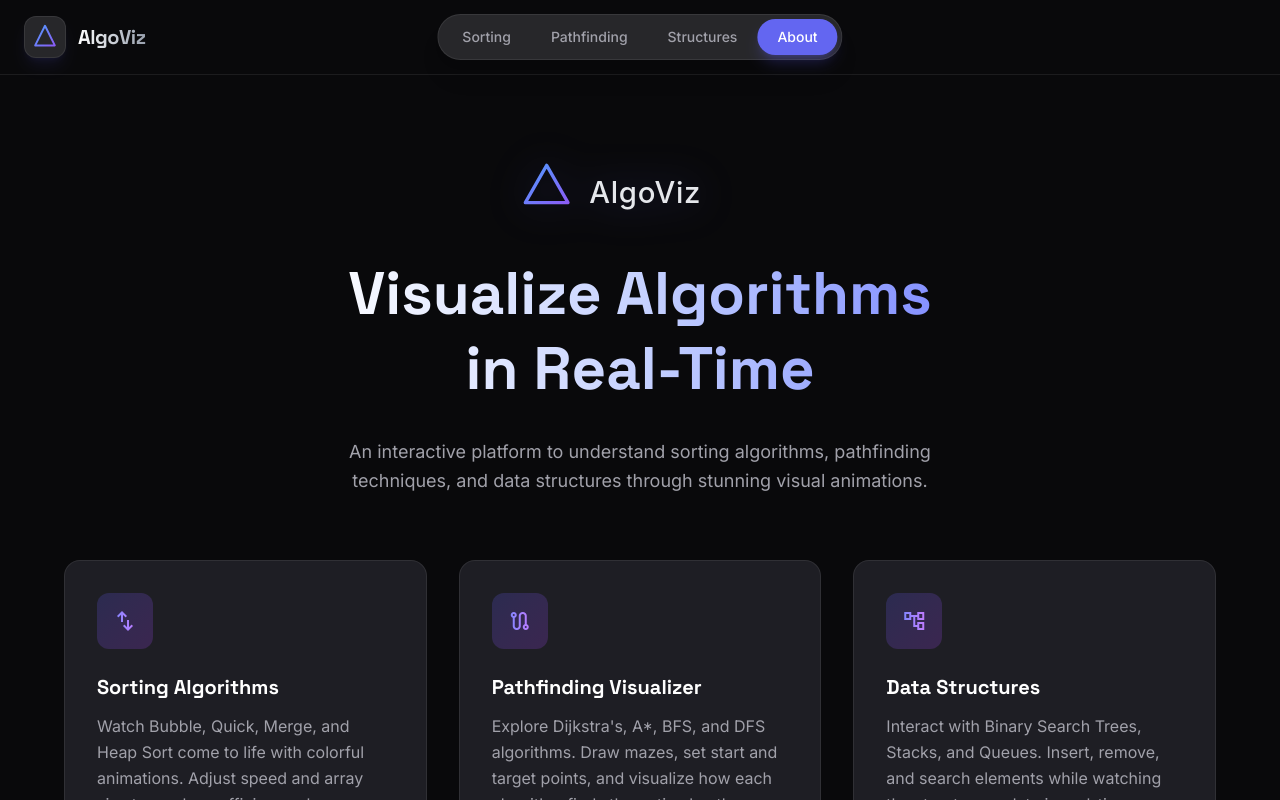
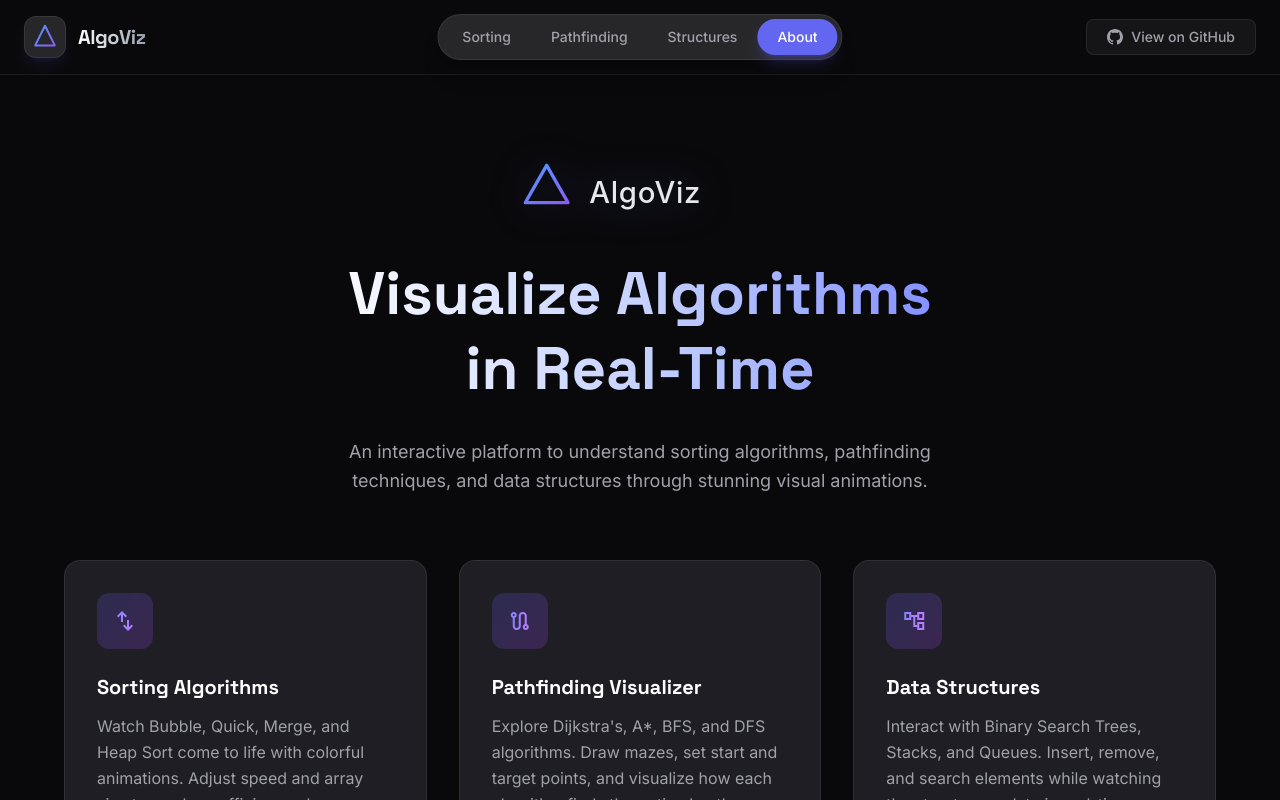
Before and after one commit to Veerpratapsingh08/AlgoViz, a Next.js app: page / in a window 1280 px wide. Built offline with nearby package versions, Linux system fonts and the light colour scheme.

Commit message:
Add "View on GitHub" button with GitHub icon to the header.

```diff
--- a/components/Header.tsx
+++ b/components/Header.tsx
@@ -34,8 +34,17 @@
 
       {/* Actions */}
       <div className="flex items-center gap-2">
-
-
+        <a
+          href="https://github.com/Veerpratapsingh08/AlgoViz"
+          target="_blank"
+          rel="noopener noreferrer"
+          className="btn btn-surface text-xs gap-2 hover:bg-[#24292e] hover:border-[#24292e] group"
+        >
+          <svg width="16" height="16" viewBox="0 0 24 24" fill="currentColor" className="text-[var(--text-muted)] group-hover:text-white transition-colors">
+            <path d="M12 0c-6.626 0-12 5.373-12 12 0 5.302 3.438 9.8 8.207 11.387.599.111.793-.261.793-.577v-2.234c-3.338.726-4.033-1.416-4.033-1.416-.546-1.387-1.333-1.756-1.333-1.756-1.089-.745.083-.729.083-.729 1.205.084 1.839 1.237 1.839 1.237 1.07 1.834 2.807 1.304 3.492.997.107-.775.418-1.305.762-1.604-2.665-.305-5.467-1.334-5.467-5.931 0-1.311.469-2.381 1.236-3.221-.124-.303-.535-1.524.117-3.176 0 0 1.008-.322 3.301 1.23.957-.266 1.983-.399 3.003-.404 1.02.005 2.047.138 3.006.404 2.291-1.552 3.297-1.23 3.297-1.23.653 1.653.242 2.874.118 3.176.77.84 1.235 1.911 1.235 3.221 0 4.609-2.807 5.624-5.479 5.921.43.372.823 1.102.823 2.222v3.293c0 .319.192.694.801.576 4.765-1.589 8.199-6.086 8.199-11.386 0-6.627-5.373-12-12-12z"/>
+          </svg>
+          <span>View on GitHub</span>
+        </a>
       </div>
     </header>
   );
```
